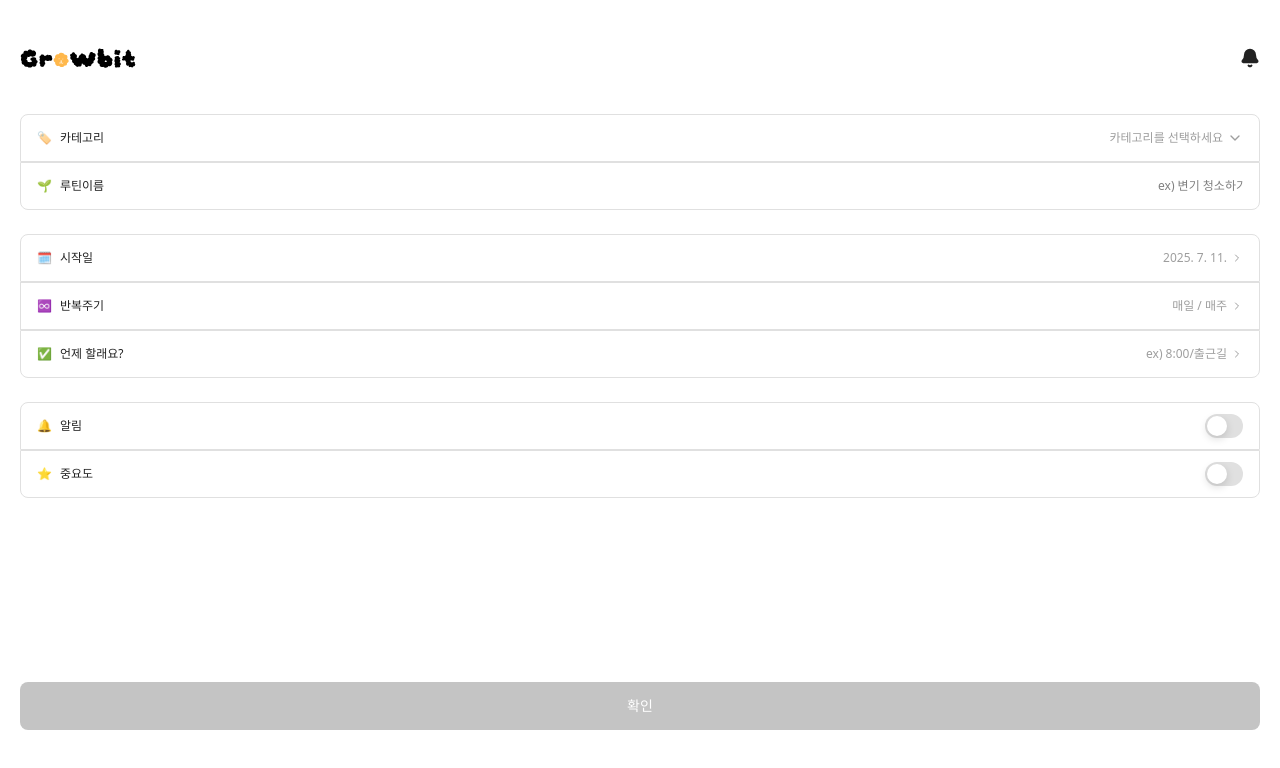
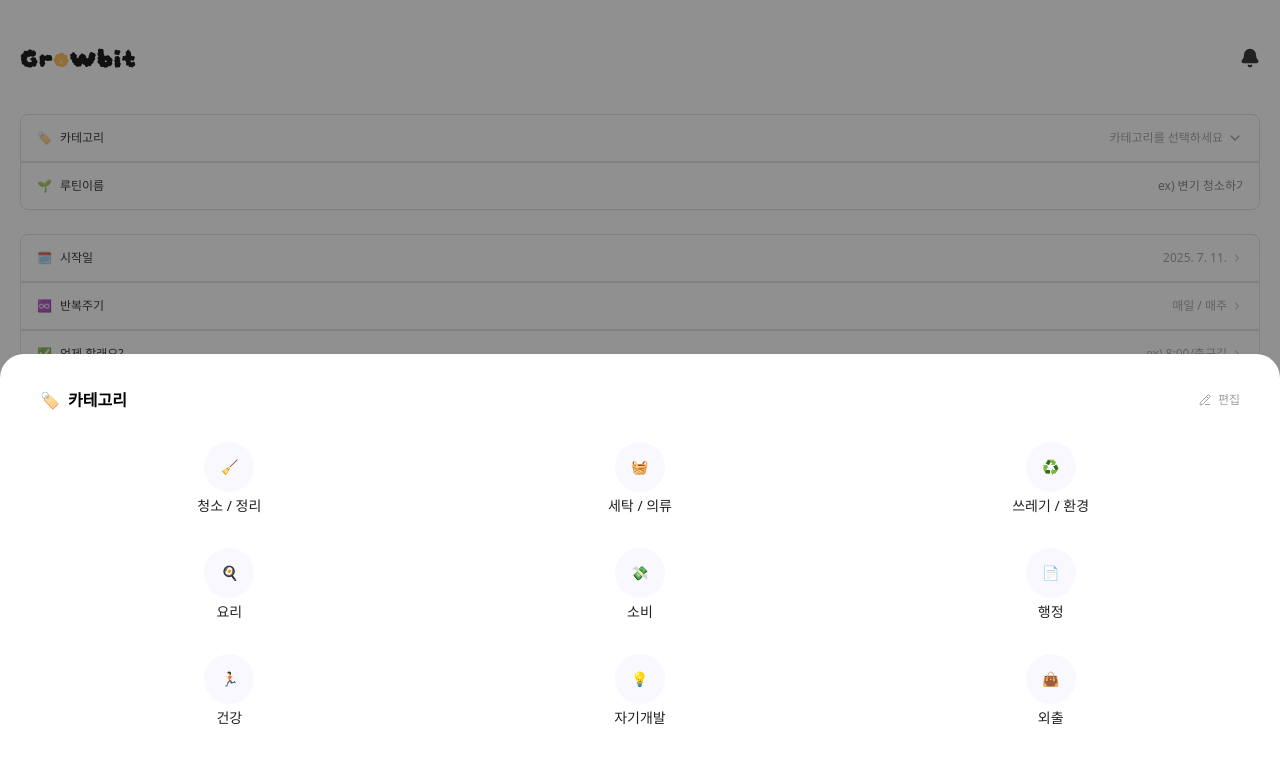
Before and after one commit to prgrms-web-devcourse-final-project/WBE4_5_GCC_FE, a Next.js app: page /routine/add-routine in a window 1280 px wide. Both pictures are taken after a click on the button "카테고리를 선택하세요". Shown: the top 768 px of the page. Built offline with nearby package versions, Linux system fonts and the light colour scheme.

Commit message:
💄 Style: 루틴페이지 루틴 등록 카테고리 대분류 소분류 바텀시트 퍼블리싱

```diff
--- a/src/app/components/common/CategoryBottomSheetContainer.tsx
+++ b/src/app/components/common/CategoryBottomSheetContainer.tsx
@@ -2,13 +2,19 @@
 
 import { useState } from 'react';
 import CategoryGrid from './CategoryGrid';
-import SubCategorySheet from './SubCategorySheet';
+import SubCategoryGrid from './SubCategoryGrid';
 
-export default function CategoryBottomSheetContainer() {
+interface Props {
+  onClose: () => void;
+  onSelectCategory: (value: string) => void;
+}
+
+export default function CategoryBottomSheetContainer({onClose, onSelectCategory} : Props) {
   const [selectedCategory, setSelectedCategory] = useState<{
     icon: React.ReactNode | string;
     label: string;
   } | null>(null);
+
   const categories = [
     { icon: <span>🧹</span>, label: '청소 / 정리' },
     { icon: <span>🧺</span>, label: '세탁 / 의류' },
@@ -30,14 +36,24 @@ export default function CategoryBottomSheetContainer() {
           onEditClick={() => console.log('편집 클릭')}
           onSelectCategory={(label) => {
             const category = categories.find((cat) => cat.label === label);
-            if (category) setSelectedCategory(category);
+            if (category) {
+              setSelectedCategory(category);
+            }
+            onSelectCategory(label);
+            //onClose(); // 모달 닫기
           }}
+          onCloseOutside={onClose}
         />
       ) : (
-        <SubCategorySheet
+        <SubCategoryGrid
           categoryLabel={selectedCategory.label}
           categoryIcon={selectedCategory.icon}
           onBack={() => setSelectedCategory(null)}
+          onCloseOutside={onClose}
+          onSelectSubCategory={(subLabel) => {
+            onSelectCategory(subLabel); // 최종 선택 전달
+            onClose(); // 모달 닫기
+          }}
         />
       )}
     </>
--- a/src/app/components/common/CategoryGrid.tsx
+++ b/src/app/components/common/CategoryGrid.tsx
@@ -12,6 +12,7 @@ interface CategoryGridProps {
   editable?: boolean; // 편집 아이콘 보여줄지 여부
   onEditClick?: () => void;
   onSelectCategory: (label: string) => void;
+  onCloseOutside?: () => void;
 }
 
 export default function CategoryGrid({
@@ -19,10 +20,11 @@ export default function CategoryGrid({
   editable,
   onEditClick,
   onSelectCategory,
+  onCloseOutside,
 }: CategoryGridProps) {
   const [selected, setSelected] = useState<string | null>(null);
 
-  const handleClick = (label: string) => {
+  const handleSelect = (label: string) => {
     setSelected(label);
 
     setTimeout(() => {
@@ -31,10 +33,19 @@ export default function CategoryGrid({
   };
 
   return (
-    <div className="fixed inset-0 bottom-0 z-50 flex items-center justify-center bg-[#222222]/50">
-      <div className="min-h-[452px] w-full rounded-t-[24px] bg-white px-10 py-[34px]">
+    <div
+      className="fixed inset-0 z-50 flex items-end justify-center bg-[#222222]/50"
+      onClick={onCloseOutside}
+    >
+      <div
+        className="min-h-[443px] w-full rounded-t-[24px] bg-white px-10 py-[34px]"
+        onClick={(e) => e.stopPropagation()} // 모달 내부 클릭시 닫히지 않도록
+      >
         <div className="mb-5 flex items-center justify-between">
-          <h2 className="text-[20px] font-semibold text-[#222222]">카테고리</h2>
+          <div className="flex gap-2">
+            <span className="w-auto h-[18px]">🏷️</span>
+            <h2 className="text-base font-semibold text-black">카테고리</h2>
+          </div>
           {editable && (
             <button
               onClick={onEditClick}
@@ -53,7 +64,7 @@ export default function CategoryGrid({
             {categories.map((cat, idx) => (
               <button
                 key={idx}
-                onClick={() => handleClick(cat.label)}
+                onClick={() => handleSelect(cat.label)}
                 className="relative flex cursor-pointer flex-col items-center gap-1 py-2.5 text-sm text-[#222222]"
               >
                 {selected === cat.label && (
--- /dev/null
+++ b/src/app/components/common/SubCategoryGrid.tsx
@@ -0,0 +1,73 @@
+import clsx from 'clsx';
+import { PencilLine } from 'lucide-react';
+
+interface SubCategorySheetProps {
+  categoryLabel: string;
+  categoryIcon: React.ReactNode | string;
+  onSelectSubCategory: (subLabel: string) => void;
+  onBack: () => void;
+  onCloseOutside?: () => void;
+}
+
+export default function SubCategoryGrid({
+  categoryLabel,
+  categoryIcon,
+  onSelectSubCategory,
+  onBack,
+  onCloseOutside,
+}: SubCategorySheetProps) {
+  // dummy
+  const subCategories = [
+    '잠옷',
+    '작업복',
+  ];
+
+  const handleSelect = (label: string) => {
+    onSelectSubCategory(label); // 부모로 전달
+  };
+
+  return (
+    <div
+      className="fixed inset-0 z-50 flex items-end justify-center bg-[#222222]/50"
+      onClick={onCloseOutside}
+    >
+      <div
+        className="min-h-[443px] w-full rounded-t-[24px] bg-white px-10 py-[34px]"
+        onClick={(e) => e.stopPropagation()} // 모달 내부 클릭시 닫히지 않도록
+      >
+        <div className="mb-5 flex items-center justify-between">
+          <div className="flex gap-2">
+            <span className="w-auto h-[18px]">{categoryIcon}</span>
+            <h2 className="text-base font-semibold text-black">{categoryLabel}</h2>
+          </div>
+          <button className="text-sm text-[#9E9E9E]">
+            <span className="flex items-center gap-[7px]">
+              <PencilLine className="size-3" />
+              편집
+            </span>
+          </button>
+        </div>
+
+        <div className="w-full flex flex-col items-center justify-center">
+          <div className="min-w-[350px] border border-white border-y-[#E0E0E0]">
+          {/* 서브 카테고리 목록 */}
+          {subCategories.map((label, idx) => (
+            <button
+              key={idx}
+              onClick={() => handleSelect(label)}
+              className={clsx(
+                'min-w-[350px] h-[54px] border-0 border-b border-[#E0E0E0] text-sm text-[#616161] font-semibold',
+                idx === subCategories.length - 1 && 'border-b-0'
+              )}
+            >
+              <div>
+                <span>{label}</span>
+              </div>
+            </button>
+          ))}
+          </div>
+        </div>
+      </div>
+    </div>
+  );
+}
--- a/src/app/components/common/SubCategorySheet.tsx
+++ /dev/null
@@ -1,54 +0,0 @@
-import { X } from 'lucide-react';
-import { Plus } from 'lucide-react';
-import { PencilLine } from 'lucide-react';
-
-interface SubCategorySheetProps {
-  categoryLabel: string;
-  categoryIcon: React.ReactNode | string;
-  onBack: () => void;
-}
-
-export default function SubCategorySheet({
-  categoryLabel,
-  categoryIcon,
-  onBack,
-}: SubCategorySheetProps) {
-  return (
-    <div className="fixed inset-0 bottom-0 z-50 flex items-center justify-center bg-[#222222]/50">
-      <div className="min-h-[452px] w-full rounded-t-[24px] bg-white px-10 py-[34px]">
-        <div className="mb-5 flex items-center justify-between">
-          <h2 className="flex items-center gap-2 text-[18px] font-semibold">
-            <span className='className="w-[24px] rounded-full" flex h-[24px] items-center justify-center bg-[#F9F8FE]'>
-              {categoryIcon}
-            </span>
-            {categoryLabel}
-          </h2>
-          <button onClick={onBack} className="text-[12px] text-[#9E9E9E]">
-            <span className="flex items-center gap-[7px]">
-              <PencilLine className="size-3" />
-              편집
-            </span>
-          </button>
-        </div>
-
-        <div className="flex justify-center">
-          <div className="mb-7 grid w-full grid-cols-3 gap-x-8 gap-y-3">
-            <button className="flex cursor-pointer flex-col items-center gap-1 bg-white py-2.5 text-sm text-[#222222]">
-              <div className="flex aspect-square w-[50px] items-center justify-center rounded-full bg-[#F9F8FE]">
-                <X className="size-[22px]" />
-              </div>
-              <p className="mt-2 text-sm">선택 안 함</p>
-            </button>
-
-            <button className="flex cursor-pointer flex-col items-center gap-1 bg-white py-2.5 text-sm text-[#222222]">
-              <div className="flex aspect-square w-[50px] items-center justify-center rounded-full bg-[#F9F8FE]">
-                <Plus className="size-[22px]" />
-              </div>
-              <p className="mt-2 text-sm">직접 추가</p>
-            </button>
-          </div>
-        </div>
-      </div>
-    </div>
-  );
-}
--- a/src/app/routine/add-routine/page.tsx
+++ b/src/app/routine/add-routine/page.tsx
@@ -6,11 +6,13 @@ import ListSelector from "@/app/components/routine/ListSelector";
 import ToggleSwitch from "@/app/components/common/ui/ToggleSwitch";
 import CategorySelector from "@/app/components/routine/CategorySelector";
 import InputRoutineName from "@/app/components/routine/InputRoutineName";
+import CategoryBottomSheetContainer from "@/app/components/common/CategoryBottomSheetContainer";
 
 export default function page () {
   const [cycle, setCycle] = useState('');
   const [doWhen, setDoWhen] = useState('');
   const [startDate, setStartDate] = useState('');
+  const [showCatModal, setShowCatModal] = useState(false);
   const [routineName, setRoutineName] = useState('');
   const [importance, setImportance] = useState(false);
   const [notification, setNotification] = useState(false);
@@ -29,7 +31,7 @@ export default function page () {
             label="카테고리"
             value={selectedCategory}
             placeholder="카테고리를 선택하세요"
-            onClick={() => console.log("카테고리 선택 바텀시트 등장")}
+            onClick={() => setShowCatModal(true)}
           />
           <InputRoutineName
             icon="🌱"
@@ -93,6 +95,16 @@ export default function page () {
           확인
         </Button>
       </div>
+
+      {showCatModal && (
+        <CategoryBottomSheetContainer
+          onClose={() => setShowCatModal(false)}
+          onSelectCategory={(value) => {
+            setSelectedCategory(value);
+            //setShowCatModal(false);
+          }}
+        />
+      )}
     </div>
   );
 }
```
